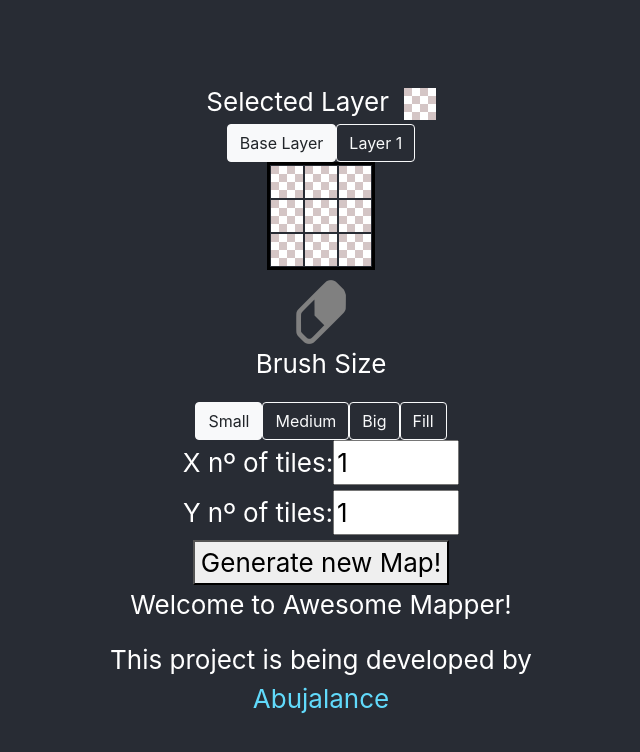
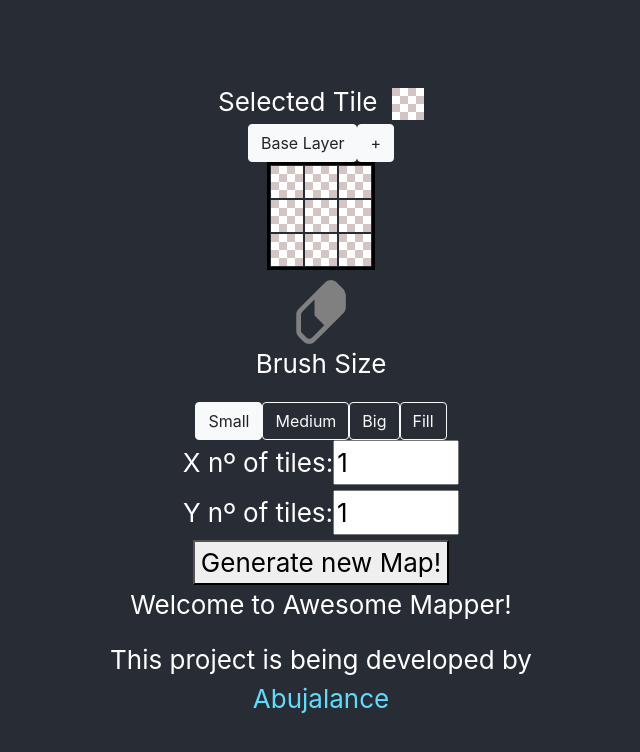
Before and after one commit to ABujalance/Awesome-Mapper, a React (Create React App) app: page / in a window 1280 px wide. Shown: the top 752 px of the page, without its empty margins (319-959 px from the left). Built offline with nearby package versions, Linux system fonts and the light colour scheme.

Commit message:
Added Layyer aggregation

```diff
--- a/src/Actions/index.js
+++ b/src/Actions/index.js
@@ -4,6 +4,7 @@ const CounterTypes = {
   PLACE_TILE: "PLACE_TILE",
   SELECT_LAYER: "SELECT_LAYER",
   SET_BRUSH_SIZE: "SET_BRUSH_SIZE",
+  ADD_LAYER: "ADD_LAYER",
 };
 export default {
   ...CounterTypes,
--- a/src/App.js
+++ b/src/App.js
@@ -6,7 +6,7 @@ import NewMapForm from "./components/NewMapForm";
 import AwesomeMap from "./components/Map";
 import TilesGallery from "./components/TilesGallery";
 import LayerSelector from "./components/LayerSelector";
-import SelectedLayerDisplay from "./components/SelectedLayerDisplay";
+import SelectedTileDisplay from "./components/SelectedTileDisplay";
 import SelectBrushSize from "./components/SelectBrushSize.js";
 
 var tileTypes = [];
@@ -23,7 +23,7 @@ function App() {
   return (
     <div className="App">
       <header className="App-header">
-        <SelectedLayerDisplay />
+        <SelectedTileDisplay />
         <LayerSelector />
         <AwesomeMap />
         <TilesGallery tileTypes={tileTypes} />
--- /dev/null
+++ b/src/components/AddLayer.js
@@ -0,0 +1,21 @@
+import React from "react";
+import { useDispatch } from "react-redux";
+import Actions from "../Actions";
+
+const AddLayer = (props) => {
+  const dispatch = useDispatch();
+
+  const onClick = (evt) => {
+    dispatch({
+      type: Actions.ADD_LAYER,
+    });
+  };
+
+  return (
+    <button onClick={(evt) => onClick(evt)} className="btn btn-light">
+      +
+    </button>
+  );
+};
+
+export default AddLayer;
--- a/src/components/LayerSelector.js
+++ b/src/components/LayerSelector.js
@@ -1,10 +1,12 @@
 import React from "react";
 import { useDispatch, useSelector } from "react-redux";
 import Actions from "../Actions";
+import AddLayer from "./AddLayer";
 
 const LayerSelector = (props) => {
   const dispatch = useDispatch();
   const selectedLayer = useSelector((state) => state.selectedLayer);
+  const mapLayers = useSelector((state) => state.mapLayers);
 
   const onClick = (evt, selectedLayer) => {
     dispatch({
@@ -25,16 +27,21 @@ const LayerSelector = (props) => {
       >
         Base Layer
       </button>
+      {Array.from(Array(mapLayers.length), (el, index) => {
+        return (
           <button
-        onClick={(evt) => onClick(evt, 0)}
+            onClick={(evt) => onClick(evt, index)}
             className={
-          selectedLayer === 0
+              selectedLayer === index
                 ? "btn btn-outline-light active"
                 : "btn btn-outline-light"
             }
           >
-        Layer 1
+            Layer {index + 1}
           </button>
+        );
+      })}
+      <AddLayer />
     </div>
   );
 };
--- a/src/components/Map.js
+++ b/src/components/Map.js
@@ -7,6 +7,7 @@ import Tile from "../components/Tile";
 const AwesomeMap = (props) => {
   const tiles = useSelector((state) => state.awesomeMap);
   const brushSize = useSelector((state) => state.brushSize);
+  const mapLayers = useSelector((state) => state.mapLayers);
 
   var mapClass = "awesome-map ";
   if (brushSize === 1) {
@@ -23,7 +24,9 @@ const AwesomeMap = (props) => {
     <div>
       <div className={mapClass}>
         <div>{tiles.map(renderMapRow)}</div>
-        <MapLayer layerIndex={0} />
+        {Array.from(Array(mapLayers.length), (el, index) => {
+          return <MapLayer layerIndex={index} />;
+        })}
       </div>
     </div>
   );
--- a/src/components/MapLayer.js
+++ b/src/components/MapLayer.js
@@ -8,7 +8,7 @@ const MapLayer = (props) => {
   const selectedLayer = useSelector((state) => state.selectedLayer);
   const layer = layerMap[layerIndex];
 
-  if (selectedLayer === layerIndex) {
+  if (selectedLayer >= layerIndex) {
     return <div className="map-layer">{layer.map(renderMapRowLayer)}</div>;
   } else {
     return <div></div>;
--- a/src/components/SelectedLayerDisplay.js
+++ b/src/components/SelectedTileDisplay.js
@@ -1,17 +1,17 @@
 import React from "react";
 import { useSelector } from "react-redux";
 
-const SelectedLayerDisplay = (props) => {
+const SelectedTileDisplay = (props) => {
   const selectedLayer = useSelector((state) => state.draggedElement);
   const imgUrl = selectedLayer
     ? process.env.PUBLIC_URL + "/images/" + selectedLayer
     : process.env.PUBLIC_URL + "/images/special/empty.png";
   return (
     <div>
-      Selected Layer &nbsp;
+      Selected Tile &nbsp;
       <img src={imgUrl} />
     </div>
   );
 };
 
-export default SelectedLayerDisplay;
+export default SelectedTileDisplay;
--- a/src/reducers/mapReducer.js
+++ b/src/reducers/mapReducer.js
@@ -6,13 +6,7 @@ const initialState = {
     ["", "", ""],
   ],
   draggedElement: "",
-  mapLayers: [
-    [
-      ["", "", ""],
-      ["", "", ""],
-      ["", "", ""],
-    ],
-  ],
+  mapLayers: [],
   selectedLayer: null,
   brushSize: 1,
   xMapSize: 3,
@@ -24,7 +18,7 @@ export default function mapReducer(state = initialState, action) {
       const xSize = action.xSize;
       const ySize = action.ySize;
       var newLayers = [];
-      newLayers.push(createNewLayer(xSize, ySize));
+      newLayers.push(createNewMap(xSize, ySize));
       return {
         ...state,
         awesomeMap: createNewMap(xSize, ySize),
@@ -40,8 +34,19 @@ export default function mapReducer(state = initialState, action) {
       const y = action.y;
       const selectedLayer = state.selectedLayer;
 
+      console.log(
+        "insertando en la capa ",
+        selectedLayer,
+        " para coordenadas X:",
+        x,
+        " Y:",
+        y
+      );
+
       if (selectedLayer || selectedLayer === 0) {
+        console.log("efectivamente doña, así es");
         var mapLayers = [...state.mapLayers];
+        console.table(mapLayers);
         const modifyMap = insertTiles(
           x,
           y,
@@ -49,7 +54,8 @@ export default function mapReducer(state = initialState, action) {
           state.mapLayers[selectedLayer],
           state
         );
-        mapLayers[selectedLayer] = modifyMap;
+        mapLayers.splice(selectedLayer, 1, modifyMap);
+        console.table(mapLayers);
         return {
           ...state,
           mapLayers: mapLayers,
@@ -64,6 +70,13 @@ export default function mapReducer(state = initialState, action) {
       return { ...state, selectedLayer: action.selectedLayer };
     case ActionTypes.SET_BRUSH_SIZE:
       return { ...state, brushSize: action.brushSize };
+    case ActionTypes.ADD_LAYER:
+      var newMapLayers = [...state.mapLayers];
+      newMapLayers.push(createNewMap(state.xMapSize, state.yMapSize));
+      return {
+        ...state,
+        mapLayers: newMapLayers,
+      };
     default:
       return state;
   }
@@ -80,19 +93,6 @@ const createNewMap = (x, y) => {
   }
 
   return newMap;
-};
-
-const createNewLayer = (x, y) => {
-  var newLayer = new Array(y);
-  for (var i = 0; i < y; i++) {
-    var row = [];
-    for (var j = 0; j < x; j++) {
-      row.push("");
-    }
-    newLayer[i] = row;
-  }
-
-  return newLayer;
 };
 
 const insertTiles = (x, y, tileName, map, state) => {
@@ -113,7 +113,7 @@ const insertTiles = (x, y, tileName, map, state) => {
     for (var i = 0; i < brushSize; i++) {
       for (var j = 0; j < brushSize; j++) {
         if (checkInsertTile(x + j, y + i, state)) {
-          newMap[y + i][x + j] = tileName;
+          newMap[y + i].splice([x + j], 1, tileName);
         }
       }
     }
```
Lines whose indentation alone changed are shown as unchanged.
